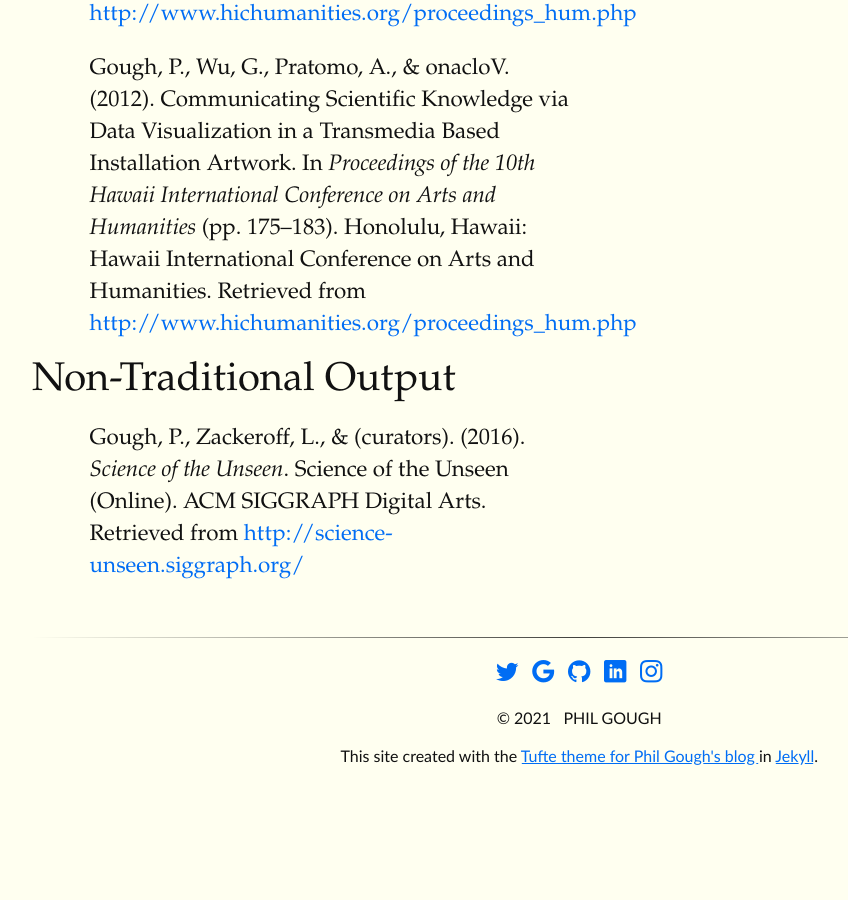
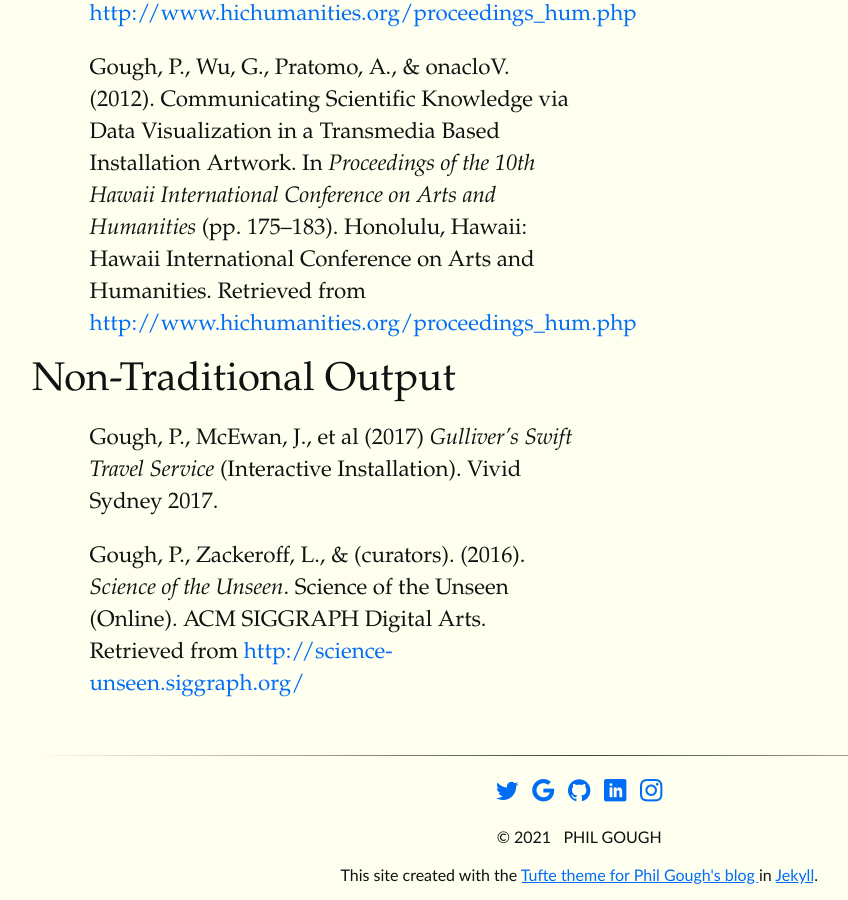
Before and after one commit to philgough/philgough.github.io, a Jekyll site: the page built from docs/Publications/index.md, in a window 1280 px wide and 900 px high, scrolled down 4981 px. Shown: the whole window, without its empty margins (32-880 px from the left). Built offline with Jekyll 4.4.1, drawn with Linux system fonts in a browser that asks for light colours; some web fonts are replaced; before the commit the page ends 5762 px from its top, so only the background shows below that.

Commit message:
add vivid to publications

```diff
--- a/docs/Publications/index.md
+++ b/docs/Publications/index.md
@@ -31,4 +31,5 @@ permalink: /publications/
 
 
 # Non-Traditional Output
-- Gough, P., Zackeroff, L., & (curators). (2016). *Science of the Unseen*. Science of the Unseen (Online). ACM SIGGRAPH Digital Arts. Retrieved from [http://science-unseen.siggraph.org/](http://science-unseen.siggraph.org/){:target = "_blank"}
+- Gough, P., McEwan, J., et al (2017) _Gulliver's Swift Travel Service_ (Interactive Installation). Vivid Sydney 2017.
+- Gough, P., Zackeroff, L., & (curators). (2016). _Science of the Unseen_. Science of the Unseen (Online). ACM SIGGRAPH Digital Arts. Retrieved from [http://science-unseen.siggraph.org/](http://science-unseen.siggraph.org/){:target = "_blank"}
```
